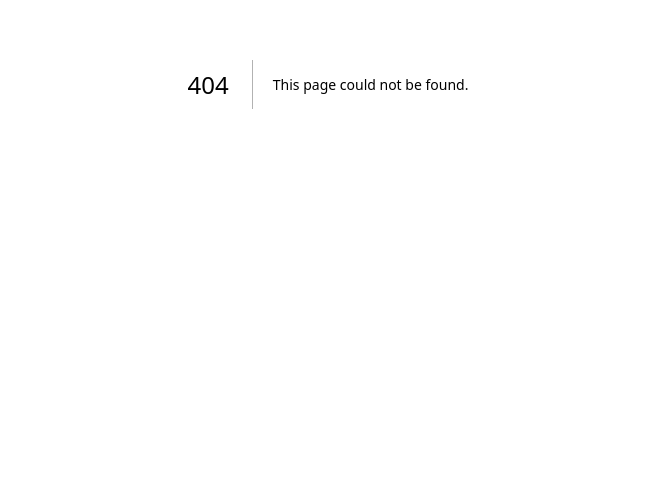
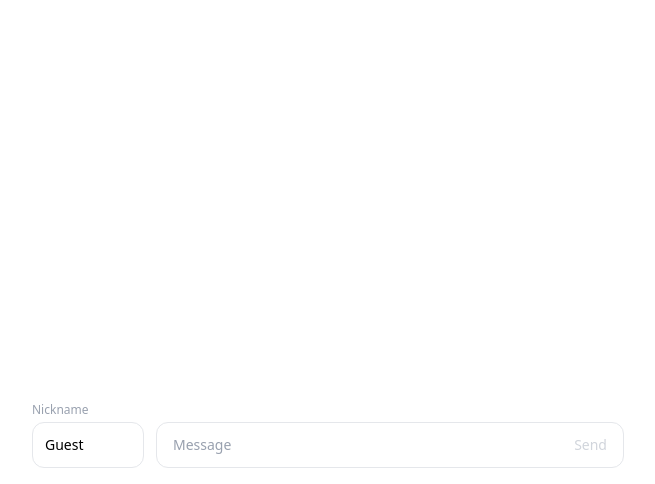
Before and after one commit to gabrieljamesbenedict/worduel-web, a Next.js app: page /chat in a window 1280 px wide. Before the commit this address had no page. Shown: the part 316-800 px from the top of the page, without its empty margins (312-967 px from the left). Built offline with nearby package versions, Linux system fonts and the light colour scheme.

Commit message:
feat: add vibecoded chat page for websocket testing

```diff
--- /dev/null
+++ b/src/app/chat/page.tsx
@@ -0,0 +1,73 @@
+"use client";
+
+import React, { useState } from "react";
+
+const ChatPage = () => {
+  const [input, setInput] = useState("");
+  const [nickname, setNickname] = useState("Guest");
+  const [messages, setMessages] = useState<{ id: number; nickname: string; text: string }[]>([]);
+
+  const send = () => {
+    if (!input.trim()) return;
+    setMessages((prev) => [...prev, { id: Date.now(), nickname: nickname || "Guest", text: input.trim() }]);
+    setInput("");
+  };
+
+  return (
+    <div className="flex flex-col h-screen max-w-[50%] mx-auto bg-white">
+
+      {/* Messages */}
+      <div className="flex-1 overflow-y-auto px-6 py-6 space-y-2">
+        {messages.map((msg) => (
+          <div key={msg.id} className="flex justify-start">
+            <span className="text-sm text-gray-800">
+              <span className="font-medium">{msg.nickname}: </span>
+              {msg.text}
+            </span>
+          </div>
+        ))}
+      </div>
+
+      {/* Input */}
+      <div className="px-6 py-4 flex gap-3">
+
+        {/* Nickname */}
+        <div className="flex flex-col gap-1">
+          <label className="text-xs text-gray-400">Nickname</label>
+          <input
+            type="text"
+            value={nickname}
+            onChange={(e) => setNickname(e.target.value)}
+            className="w-28 border border-gray-200 rounded-xl px-3 py-3 text-sm outline-none focus:border-gray-400 transition-colors"
+          />
+        </div>
+
+        {/* Message */}
+        <div className="flex flex-col gap-1 flex-1">
+          <label className="text-xs text-gray-400 opacity-0">Message</label>
+          <div className="flex items-center gap-3 border border-gray-200 rounded-xl px-4 py-3 focus-within:border-gray-400 transition-colors">
+            <input
+              type="text"
+              value={input}
+              onChange={(e) => setInput(e.target.value)}
+              onKeyDown={(e) => e.key === "Enter" && send()}
+              placeholder="Message"
+              className="flex-1 text-sm outline-none placeholder-gray-400"
+            />
+            <button
+              onClick={send}
+              className={`text-sm font-medium transition-colors ${
+                input.trim() ? "text-gray-900" : "text-gray-300"
+              }`}
+            >
+              Send
+            </button>
+          </div>
+        </div>
+
+      </div>
+    </div>
+  );
+};
+
+export default ChatPage;
```
